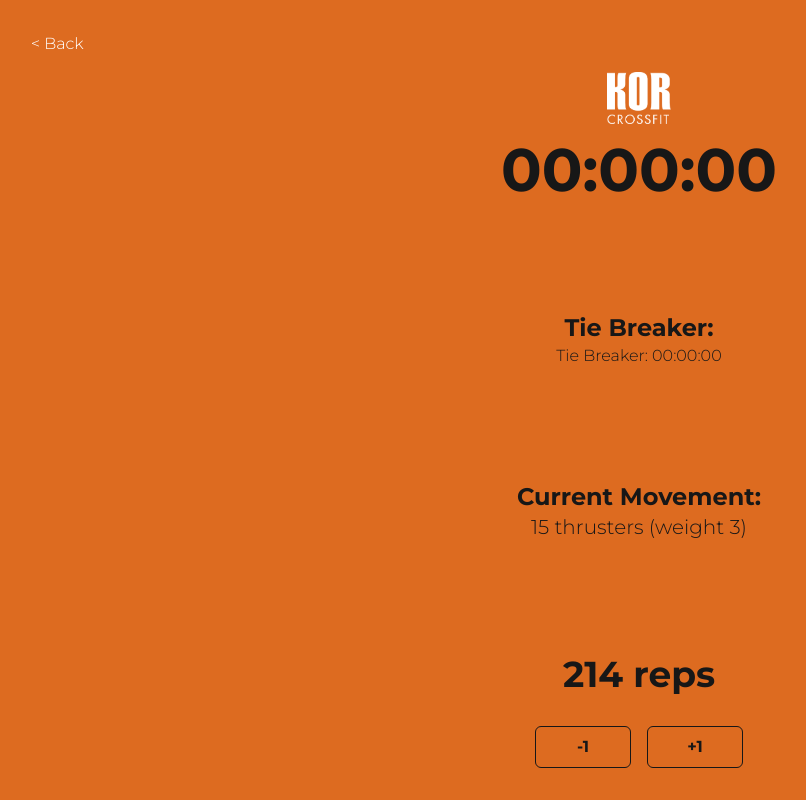
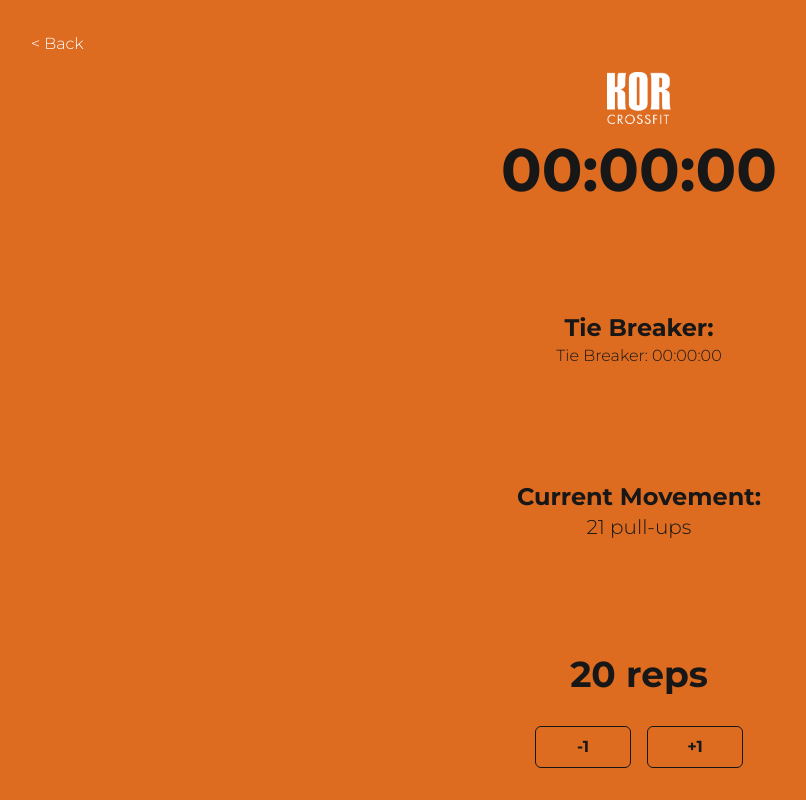
Before and after one commit to altomizawa/open2025, a Next.js app: page /252 in a window 1280 px wide. Both pictures are taken after a click on the button "START". Shown: the whole page, without its empty margins (1-807 px from the left). Built offline with nearby package versions, Linux system fonts and the light colour scheme.

Commit message:
feat: add weight to description

```diff
--- a/app/252/page.js
+++ b/app/252/page.js
@@ -8,7 +8,7 @@ import TwoFiveTwoDescription from '@/app/components/TwoFiveTwoDescription'
 import TwoFiveTwoTimer from '../components/TwoFiveTwoTimer'
 
 const TwentyFiveTwo = () => {
-  const [reps, setReps] = useState(214)
+  const [reps, setReps] = useState(20)
   const [movement, setMovement] = useState('')
   const [isRx, setIsRx] = useState(true)
   const [isCounterScreen, setIsCounterScreen] = useState(false)
--- a/app/components/TwoFiveTwoTimer.jsx
+++ b/app/components/TwoFiveTwoTimer.jsx
@@ -37,15 +37,24 @@ const TwoFiveTwoTimer = ({ reps, setReps, movement, setMovement, isRx }) => {
       <div>
         <h3 className='text-2xl font-bold text-center'>Current Movement:</h3>
         <p className='text-center text-xl'>
-          {reps <= 21 && '21 pull-ups'}
-          {reps > 21 && reps <= 63 && '42 double-unders'}
-          {reps > 63 && reps <= 84 && '21 thrusters (weight 1)'}
-          {reps > 84 && reps <= 102 && '18 chest-to-bar pull-ups'}
-          {reps > 102 && reps <= 138 && '36 double-unders'}
-          {reps > 138 && reps <= 156 && '18 thrusters (weight 2)'}
-          {reps > 156 && reps <= 171 && '15 bar muscle-ups'}
-          {reps > 171 && reps <= 201 && '30 double-unders'}
-          {reps > 201 && reps <= 216 && '15 thrusters (weight 3)'}
+          {reps <= 21 && isRx && '21 pull-ups'}
+          {reps <= 21 && !isRx && '21 jumping pull-ups'}
+          {reps > 21 && reps <= 63 && isRx && '42 double-unders'}
+          {reps > 21 && reps <= 63 && !isRx && '42 single-unders'}
+          {reps > 63 && reps <= 84 && isRx && '21 thrusters (95/65)'}
+          {reps > 63 && reps <= 84 && !isRx && '21 thrusters (65/45)'}
+          {reps > 84 && reps <= 102 && isRx && '18 chest-to-bar pull-ups'}
+          {reps > 84 && reps <= 102 && !isRx && '18 pull-ups'}
+          {reps > 102 && reps <= 138 && isRx && '36 double-unders'}
+          {reps > 102 && reps <= 138 && !isRx && '36 single-unders'}
+          {reps > 138 && reps <= 156 && isRx && '18 thrusters (115/75)'}
+          {reps > 138 && reps <= 156 && !isRx && '18 thrusters (85/55)'}
+          {reps > 156 && reps <= 171 && isRx && '15 bar muscle-ups'}
+          {reps > 156 && reps <= 171 && !isRx && '15 C2B pullups'}
+          {reps > 171 && reps <= 201 && isRx && '30 double-unders'}
+          {reps > 171 && reps <= 201 && !isRx && '30 single-unders'}
+          {reps > 201 && reps <= 216 && isRx && '15 thrusters (135/85)'}
+          {reps > 201 && reps <= 216 && !isRx && '15 thrusters (105/65)'}
         </p>
       </div>
       <div>
```
